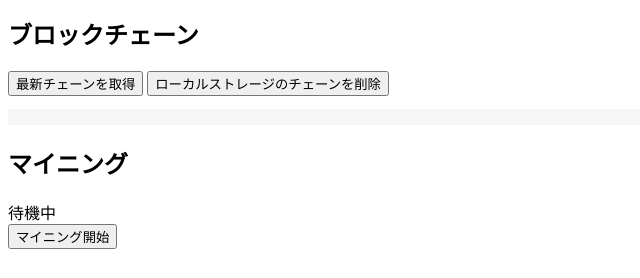
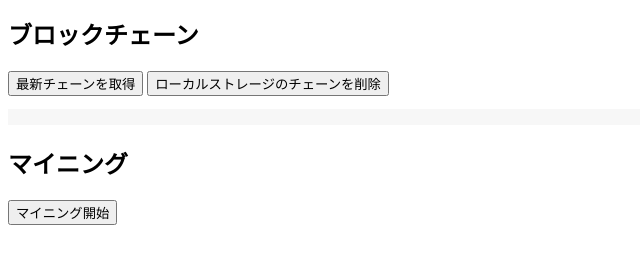
Before and after one commit to omoto202/mycoin2, a Flask app: page / in a window 1280 px wide. Shown: the part 522-800 px from the top of the page, without its empty margins (0-640 px from the left). Run offline with Flask 3, Linux system fonts and the light colour scheme; data that the repository does not hold is empty.

Commit message:
index.html

```diff
--- a/templates/index.html
+++ b/templates/index.html
@@ -38,7 +38,7 @@
 
     <section id="mining">
       <h2>マイニング</h2>
-      <div id="miningStatus">待機中</div>
+      <div id="miningStatus"></div>
       <button id="startMiningBtn">マイニング開始</button>
     </section>
 
```
